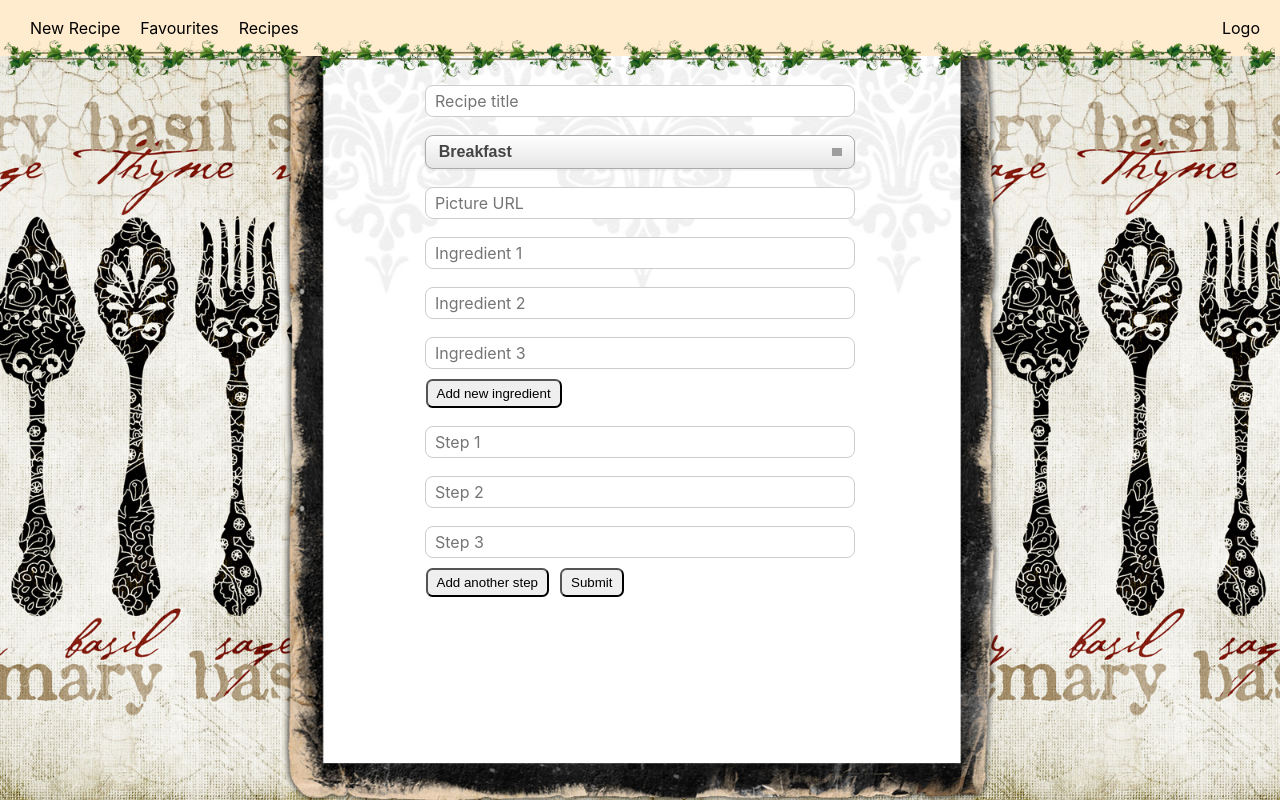
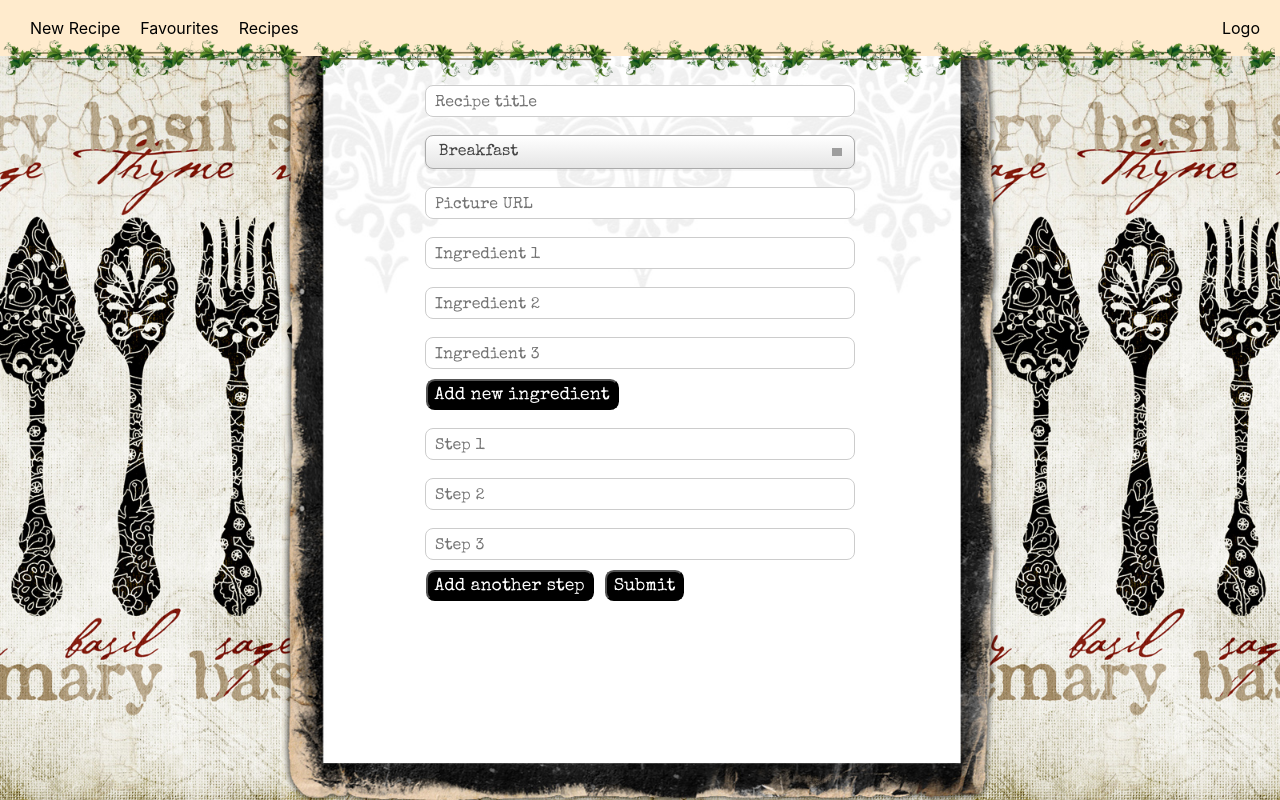
Before and after one commit to DawidSzpener/Ripicipi, a React (Create React App) app: page / in a window 1280 px wide. Built offline with nearby package versions, Linux system fonts and the light colour scheme; grey boxes are pictures that could not be loaded.

Commit message:
style: some more input and burron styling' '

```diff
--- a/public/index.html
+++ b/public/index.html
@@ -3,6 +3,9 @@
   <head>
     <meta charset="utf-8" />
     <link rel="icon" href="%PUBLIC_URL%/favicon.ico" />
+    <link href="https://fonts.googleapis.com/css2?family=Special+Elite&display=swap" rel="stylesheet">
+    <link href="https://fonts.googleapis.com/css2?family=Caveat:wght@400;700&display=swap" rel="stylesheet">
+    <link href="https://fonts.googleapis.com/css2?family=Dancing+Script:wght@700&display=swap" rel="stylesheet">
     <link href="https://fonts.googleapis.com/css2?family=Caveat:wght@700&display=swap" rel="stylesheet">
     <meta name="viewport" content="width=device-width, initial-scale=1" />
     <meta name="theme-color" content="#000000" />
--- a/src/Components/UI/Form/Form.css
+++ b/src/Components/UI/Form/Form.css
@@ -17,7 +17,7 @@
   border: 1px solid #ccc;
   background-color: white;
   font: inherit;
-  padding: 5px 9px;
+  padding: 9px 9px 5px 9px;
   display: block;
   width: 100%;
   box-sizing: border-box;
--- a/src/Containers/AddRecipe/AddRecipe.css
+++ b/src/Containers/AddRecipe/AddRecipe.css
@@ -4,6 +4,7 @@
   text-align: center;
   padding: 0px;
   box-sizing: border-box;
+  font-family: 'Special Elite', cursive;
 }
 
 .IngredientsForms {
@@ -18,17 +19,21 @@
 }
 
 .PreparationsButton {
+  font-size: 1.1rem;
+  font-family: 'Special Elite', cursive;
   border-radius: 0.5em;
   float: left;
   margin: 5px 5.5px;
-  padding: 5px 9px;
+  padding: 6px 7px 4px 7px;
+  background-color: black;
+  color: white;
 }
 
 .PreparationsButton:focus {
 	border-color: #aaa;
 	box-shadow: 0 0 1px 3px rgb(7, 7, 7);
 	box-shadow: 0 0 0 3px -moz-mac-focusring;
-	color: #222;
+  color: white;
 	outline: none;
 }
 
@@ -36,29 +41,37 @@
   border-radius: 0.5em;
   float: left;
   margin: 5px 5.5px;
-  padding: 5px 9px;
+  padding: 6px 7px 4px 7px;
+  background-color: black;
+  color: white;
+  font-family: 'Special Elite', cursive;
+  font-size: 1.1rem;
 }
 
 .AddFormSubmit:focus {
 	border-color: #aaa;
 	box-shadow: 0 0 1px 3px rgb(7, 7, 7);
 	box-shadow: 0 0 0 3px -moz-mac-focusring;
-	color: #222;
+  color: white;
 	outline: none;
 }
 
 .IngredientsButton {
+  font-size: 1.1rem;
+  font-family: 'Special Elite', cursive;
   border-radius: 0.5em;
   float: left;
   margin: 5px 5.5px;
-  padding: 5px 9px;
+  padding: 6px 7px 4px 7px;
+  background-color: black;
+  color: white;
 }
 
 .IngredientsButton:focus {
 	border-color: #aaa;
 	box-shadow: 0 0 1px 3px rgb(7, 7, 7);
 	box-shadow: 0 0 0 3px -moz-mac-focusring;
-	color: #222;
+  color: white;
 	outline: none;
 }
 
@@ -83,8 +96,7 @@
 .add-select {
 	display: block;
 	font-size: 16px;
-	font-family: sans-serif;
-	font-weight: 700;
+  font-family: 'Special Elite', cursive;
 	color: #444;
 	line-height: 1.3;
 	padding: .4em 1.2em .3em .8em;
```
